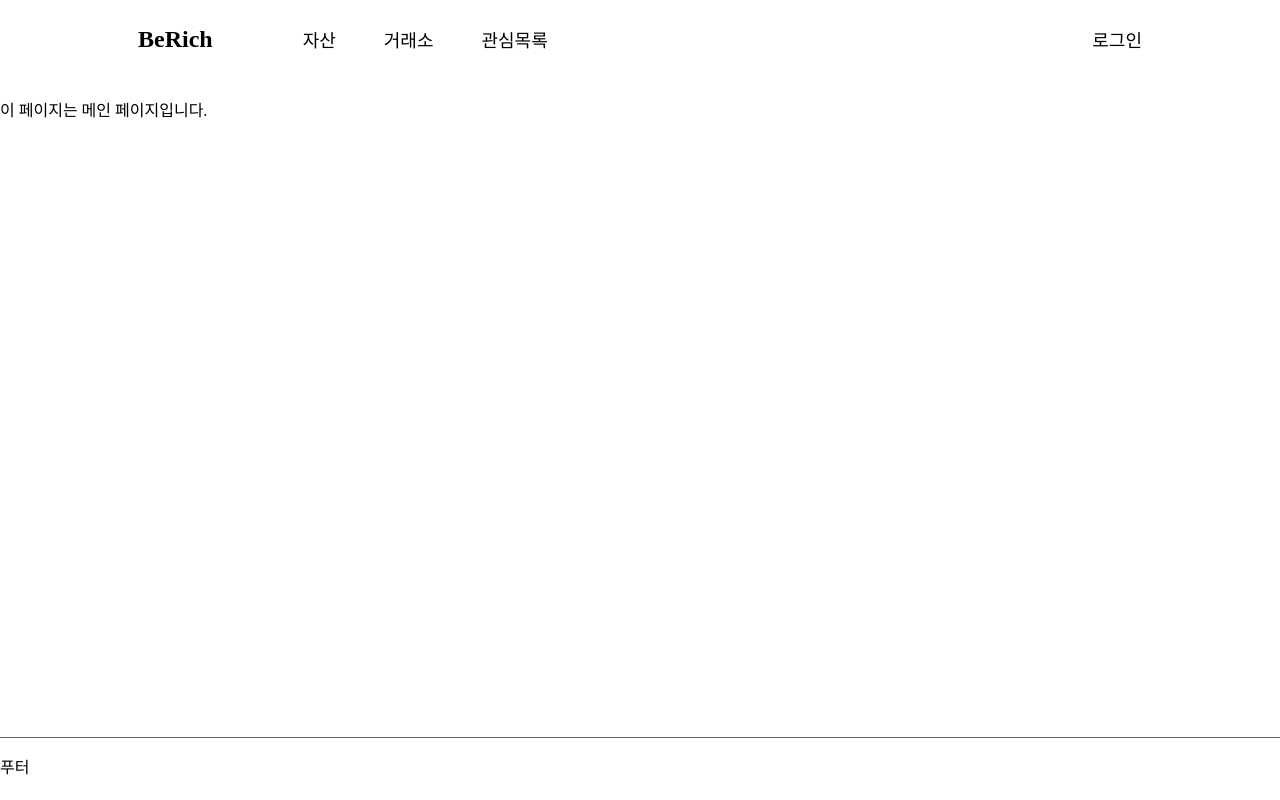
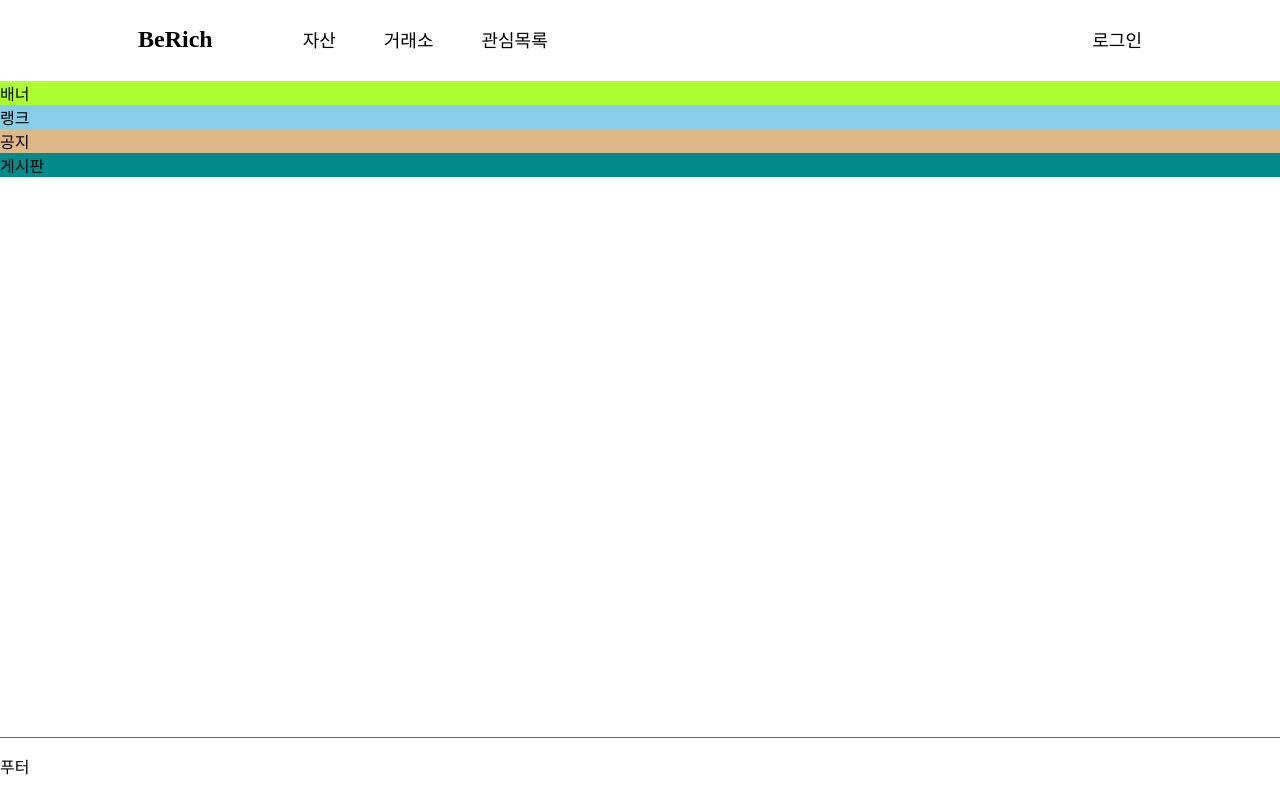
Before and after one commit to hwnim5324/BeRich, a React (Create React App) app: page / in a window 1280 px wide. Built offline with nearby package versions, Linux system fonts and the light colour scheme; a web font is replaced by a local one.

Commit message:
main page ui in progress.

```diff
--- a/src/components/pages/Main.tsx
+++ b/src/components/pages/Main.tsx
@@ -7,8 +7,11 @@ import '../../styles/pages/Main.scss';
 const Main = () : JSX.Element => {
 
     return (
-        <section>
-            <p>이 페이지는 메인 페이지입니다.</p>
+        <section id='main'>
+            <div id='banner'>배너</div>
+            <div id='rank'>랭크</div>
+            <div id='notice'>공지</div>
+            <div id='board'>게시판</div>
         </section>
     );
 }
--- a/src/styles/pages/Main.scss
+++ b/src/styles/pages/Main.scss
@@ -0,0 +1,15 @@
+#main{
+    #banner{
+        background-color: greenyellow;
+    }
+    #rank{
+        background-color: skyblue;
+    }
+    #notice{
+        background-color: burlywood;
+    }
+    #board{
+        background-color: darkcyan;
+    }
+
+}
```
